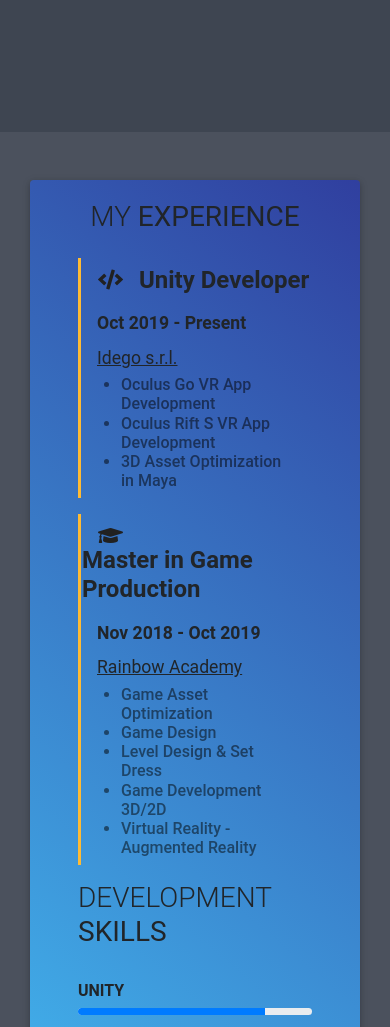
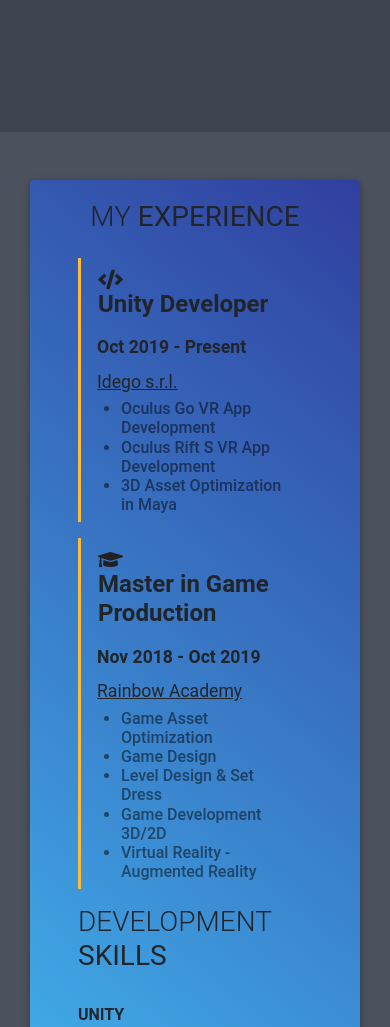
Before and after one commit to Lanxh/Lanxh.github.io, a plain HTML site: page index.html in a window 390 px wide. Shown: the part 760-1787 px from the top of the page. Drawn offline with nearby package versions, Linux system fonts and the light colour scheme.

Commit message:
Minor fix for mobile version

```diff
--- a/index.html
+++ b/index.html
@@ -94,7 +94,7 @@
 										<blockquote class="blockquote bq-warning text-left">
 											<div class="row">
 												<i class="fas fa-code text-dark mt-1 mr-3 ml-3" aria-hidden="true"></i>
-												<h4 class="font-weight-bold mb-3">Unity Developer</h4>
+												<h4 class="font-weight-bold mb-3 ml-sm-0 ml-3">Unity Developer</h4>
 											</div>
 										  <p class="font-weight-bold py-0 mb-2">Oct 2019 - Present</p>
 											<p class="py-0 mb-1"><a class="text-reset" href="https://www.idego.it/" target="_blank"><u>Idego s.r.l.</u></a></p>
@@ -107,7 +107,7 @@
 										<blockquote class="blockquote bq-warning text-left">
 											<div class="row">
 												<i class="fas fa-graduation-cap text-dark mt-1 mr-3 ml-3" aria-hidden="true"></i>
-												<h4 class="font-weight-bold mb-3">Master in Game Production</h4>
+												<h4 class="font-weight-bold mb-3 ml-sm-0 ml-3">Master in Game Production</h4>
 											</div>
 										  <p class="font-weight-bold py-0 mb-2">Nov 2018 - Oct 2019</p>
 											<p class="py-0 mb-1"><a class="text-reset" href="https://www.rainbowacademy.it/" target="_blank"><u>Rainbow Academy</u></a></p>
@@ -708,7 +708,7 @@
 					<div class="justify-content-center">
 						<div class="row justify-content-center">
 							<div class="col text-center text-light">
-								<h3 class="text-uppercase mb-4">My <span class="font-weight-bolder">Works</span></h3>
+								<h3 class="text-uppercase my-4">My <span class="font-weight-bolder">Works</span></h3>
 							</div>
 						</div>
 
--- a/js/scrollify-settings.js
+++ b/js/scrollify-settings.js
@@ -8,9 +8,9 @@ $(function(){
     scrollbars: true,
     standardScrollElements: "",
     setHeights: true,
-    overflowScroll: false,
+    overflowScroll: true,
     updateHash: true,
-    touchScroll: false,
+    touchScroll: true,
     before:function() {},
     after:function() {},
     afterResize:function() {},
```
